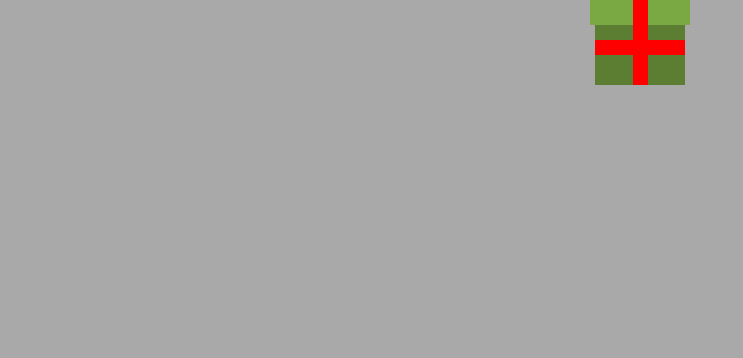
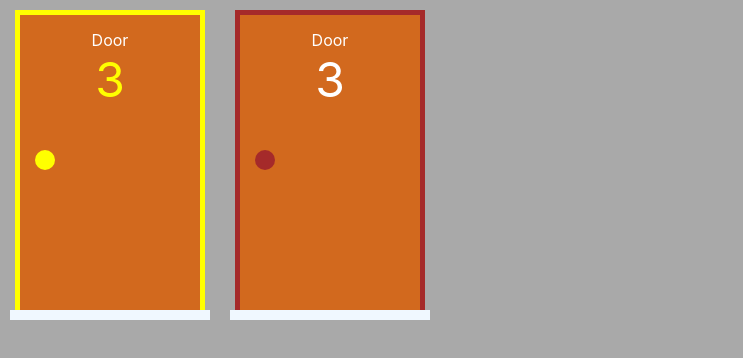
Before and after one commit to celiocausjunior/doors, a Next.js app: page / in a window 1280 px wide. Shown: the top 358 px of the page, without its empty margins (0-743 px from the left). Built offline with nearby package versions, Linux system fonts and the light colour scheme.

Commit message:
Door component

```diff
--- /dev/null
+++ b/components/Door.tsx
@@ -0,0 +1,22 @@
+import styles from '../styles/door.module.css'
+
+import React from 'react'
+
+function Door(props:any) {
+  const selectedDoor = props.selectedDoor ? styles.selectedDoor : ''
+  return (
+    <div className={styles.area}>
+      <div className={`${styles.frame} ${selectedDoor}`}>
+        <div className={styles.door}>Door
+          <div className={styles.numberDoor}>
+            3
+          </div>
+          <div className={styles.doorHandle} />
+        </div>
+      </div>
+      <div className={styles.floor} />
+    </div>
+  )
+}
+
+export default Door
--- a/pages/index.tsx
+++ b/pages/index.tsx
@@ -1,5 +1,6 @@
 import Head from 'next/head'
 import Image from 'next/image'
+import Door from '../components/door'
 import Gift from '../components/Gift'
 
 
@@ -12,8 +13,9 @@ export default function Home() {
         <link rel="icon" href="/favicon.ico" />
       </Head>
 
-      <div>
-    <Gift />
+      <div style={{display: 'flex'}}>
+    <Door selectedDoor />
+    <Door />
       </div>
  </>
 )
--- /dev/null
+++ b/styles/door.module.css
@@ -0,0 +1,61 @@
+.area{
+    position: relative;
+    display: flex;
+    flex-direction: column;
+    width: var(--area-door-width);
+    height: var(--area-door-height);
+    align-items: center;
+    margin: 10px;
+}
+
+.frame{
+display: flex;
+flex-grow: 1;
+border-left: 5px solid brown;
+border-right: 5px solid brown;
+border-top: 5px solid brown;
+width: 90%;
+}
+
+.door{
+    display: flex;
+    flex-direction: column;
+    background-color: chocolate;
+    align-items: center;
+    padding: 15px;
+    flex-grow: 1;
+}
+
+.numberDoor{
+    font-size: 3rem;
+}
+
+.doorHandle{
+    position: absolute;
+    align-self: flex-start;
+    top: calc(0.45 * var(--area-door-height));
+    height: 20px;
+    width: 20px;
+    border-radius: 10px;
+    background-color: brown;
+}
+
+.floor{
+    height: 10px;
+    width: 100%;
+    background-color: aliceblue;
+}
+
+.selectedDoor{
+    border-left: 5px solid yellow;
+border-right: 5px solid yellow;
+border-top: 5px solid yellow;
+}
+
+.selectedDoor .numberDoor{
+color: yellow;
+}
+
+.selectedDoor .doorHandle{
+background-color: yellow;
+}
--- a/styles/globals.css
+++ b/styles/globals.css
@@ -7,3 +7,8 @@ body {
     background-color: darkgrey;
     color: white;
 }
+
+:root{
+  --area-door-height: 310px;
+  --area-door-width: 200px;
+}
```
Also changed, not shown: 1 other file (tests, documents, lock files or other folders).
